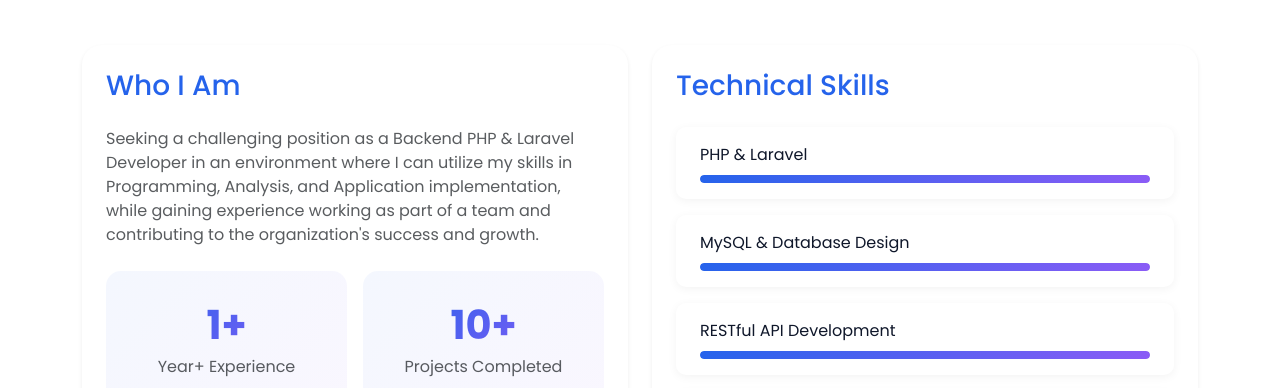
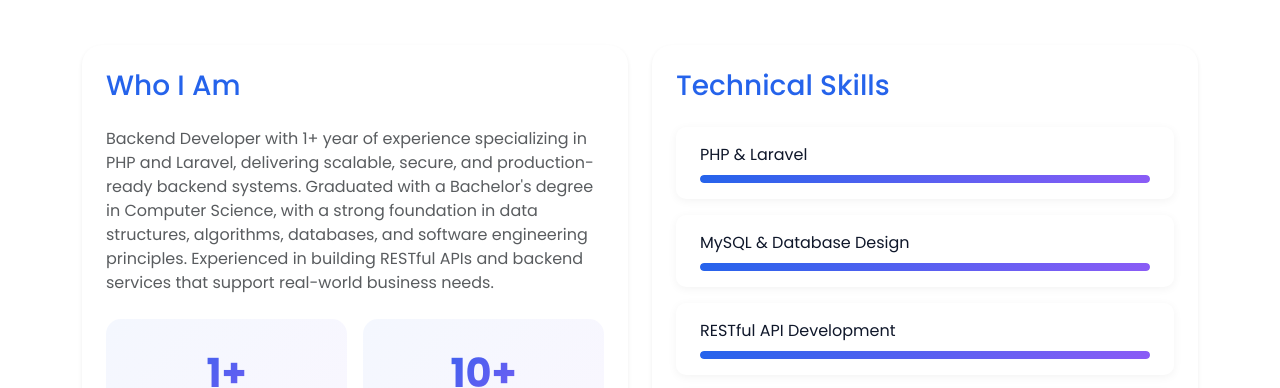
Before and after one commit to Alfawakhry2/Portofollio, a plain HTML site: page index.html in a window 1280 px wide. Shown: the part 1012-1400 px from the top of the page. Drawn offline with nearby package versions, Linux system fonts and the light colour scheme.

Commit message:
edit in portofoliio

```diff
--- a/index.html
+++ b/index.html
@@ -16,7 +16,7 @@
     <!-- AOS Animation Library -->
     <link href="https://unpkg.com/aos@2.3.1/dist/aos.css" rel="stylesheet">
 
-        <link rel="icon" href="images/loho.png">
+    <link rel="icon" href="images/loho.png">
     <link rel="apple-touch-icon" href="images/loho.png">
 
     <style>
@@ -931,12 +931,13 @@
                     <div class="about-card shadow-sm p-4">
                         <h3 class="mb-4" style="color: var(--primary);">Who I Am</h3>
                         <p class="text-muted mb-4">
-                            Seeking a challenging position as a Backend PHP & Laravel Developer in an environment where
-                            I
-                            can utilize my skills in Programming, Analysis, and Application implementation, while
-                            gaining
-                            experience working as part of a team and contributing to the organization's success and
-                            growth.
+                            Backend Developer with 1+ year of experience specializing in PHP and Laravel, delivering
+                            scalable, secure,
+                            and production-ready backend systems. Graduated with a Bachelor's degree in Computer
+                            Science, with a strong
+                            foundation in data structures, algorithms, databases, and software engineering principles.
+                            Experienced in
+                            building RESTful APIs and backend services that support real-world business needs.
                         </p>
 
                         <div class="row g-3 mb-4">
@@ -955,7 +956,7 @@
                         </div>
 
                         <div class="d-flex flex-wrap gap-3 align-items-center">
-                            <a href="cv/Ahmed_Taha__CV.pdf" download class="btn btn-primary-custom btn-custom">
+                            <a href="cv/Eng_Ahmed_Taha_CV.pdf" download class="btn btn-primary-custom btn-custom">
                                 <i class="fas fa-download me-2"></i>Download CV
                             </a>
                             <div class="social-icons">
@@ -1589,7 +1590,8 @@
                             <a href="https://github.com/Alfawakhry2" class="btn btn-dark btn-sm">
                                 <i class="fab fa-github"></i>
                             </a>
-                            <a href="https://www.facebook.com/ahmed.taha.alfawakhry" class="btn btn-primary btn-sm mx-2">
+                            <a href="https://www.facebook.com/ahmed.taha.alfawakhry"
+                                class="btn btn-primary btn-sm mx-2">
                                 <i class="fab fa-facebook"></i>
                             </a>
 
```
Also changed, not shown: 1 other file.
